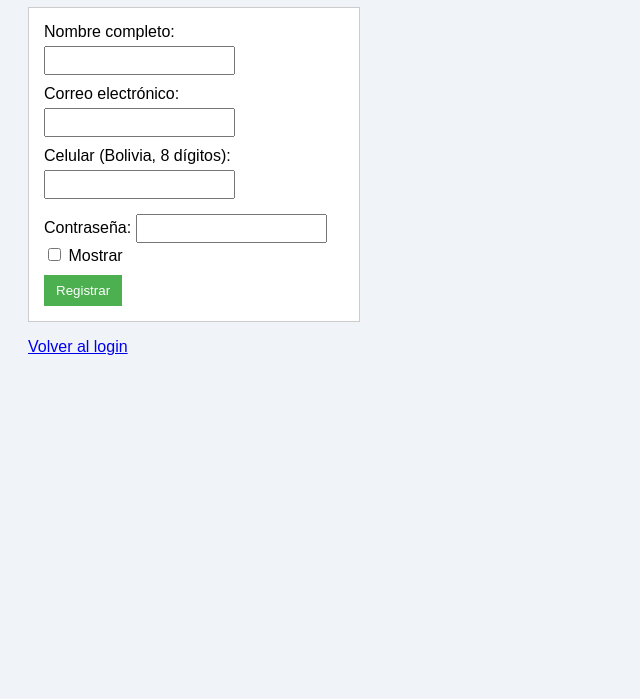
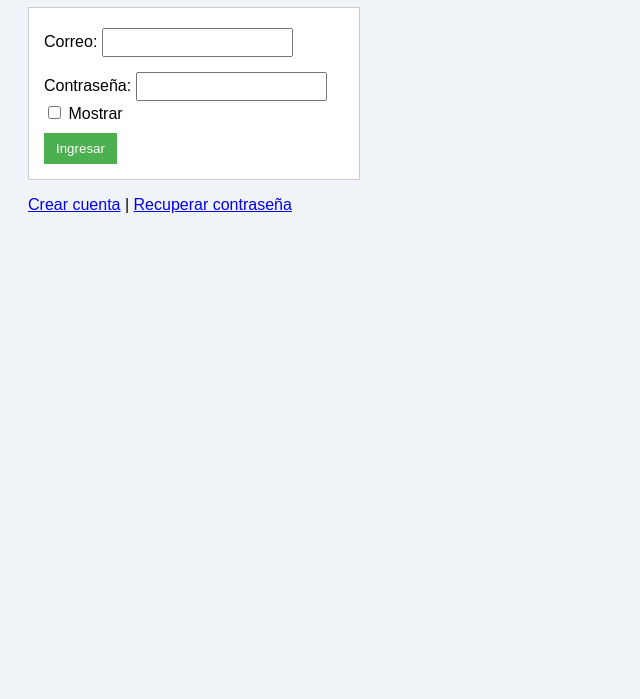
Before and after one commit to danyelita26mcq-source/Cuenta, a plain HTML site: page index.html in a window 1280 px wide. Shown: the part 101-800 px from the top of the page, without its empty margins (0-640 px from the left). Drawn offline with Linux system fonts and the light colour scheme; files that its build step writes are made by us from their sources; files whose address does not match are found by name.

Commit message:
Add files via upload

```diff
--- a/index.html
+++ b/index.html
@@ -2,39 +2,30 @@
 <html lang="es">
 <head>
   <meta charset="UTF-8">
-  <title>Registro</title>
+  <title>Inicio de Sesión</title>
   <link rel="stylesheet" href="../css/estilos.css">
   <script defer src="../js/validaciones.js"></script>
   <script defer src="../js/auth.js"></script>
 </head>
 <body>
-  <h1>Registro de Usuario</h1>
+  <h1>Inicio de Sesión</h1>
 
-  <form id="formRegistro">
-    <label>Nombre completo:
-      <input type="text" id="nombre" required>
-    </label>
-
-    <label>Correo electrónico:
-      <input type="email" id="correo" required>
-    </label>
-
-    <label>Celular (Bolivia, 8 dígitos):
-      <input type="text" id="celular" required
-             pattern="[678][0-9]{7}"
-             title="Debe ser un número boliviano de 8 dígitos que empiece en 6, 7 o 8">
+  <form id="formLogin">
+    <label>Correo:
+      <input type="email" id="correoLogin" required>
     </label>
 
     <label>Contraseña:
-      <input type="password" id="clave" required>
-      <input type="checkbox" id="mostrarClave"> Mostrar
+      <input type="password" id="claveLogin" required>
+      <input type="checkbox" id="mostrarClaveLogin"> Mostrar
     </label>
 
-    <button type="submit">Registrar</button>
+    <button type="submit">Ingresar</button>
   </form>
 
-  <p id="mensaje"></p>
+  <p id="mensajeLogin"></p>
 
-  <a href="../login/index.html">Volver al login</a>
+  <a href="../registro/index.html">Crear cuenta</a> |
+  <a href="../recuperar/index.html">Recuperar contraseña</a>
 </body>
 </html>
```
